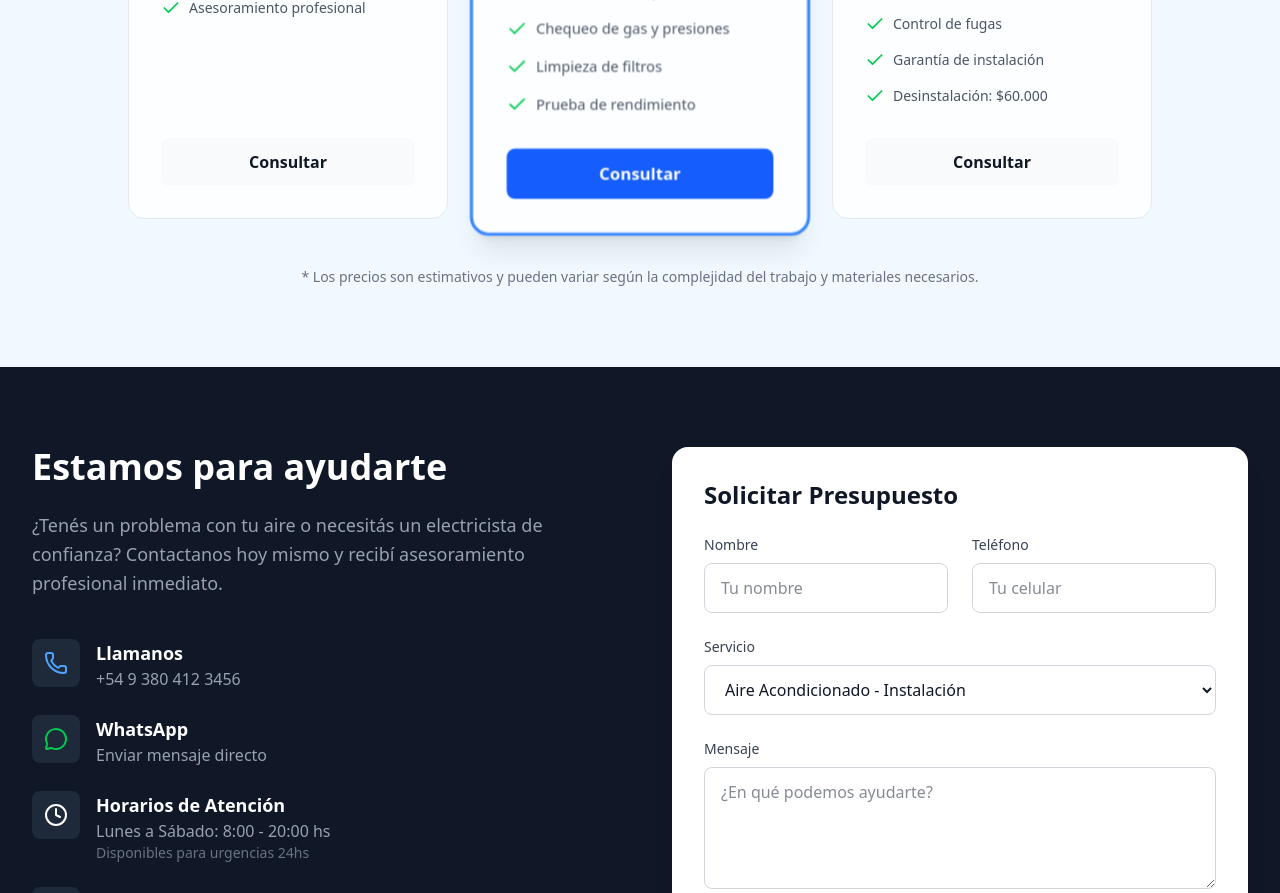
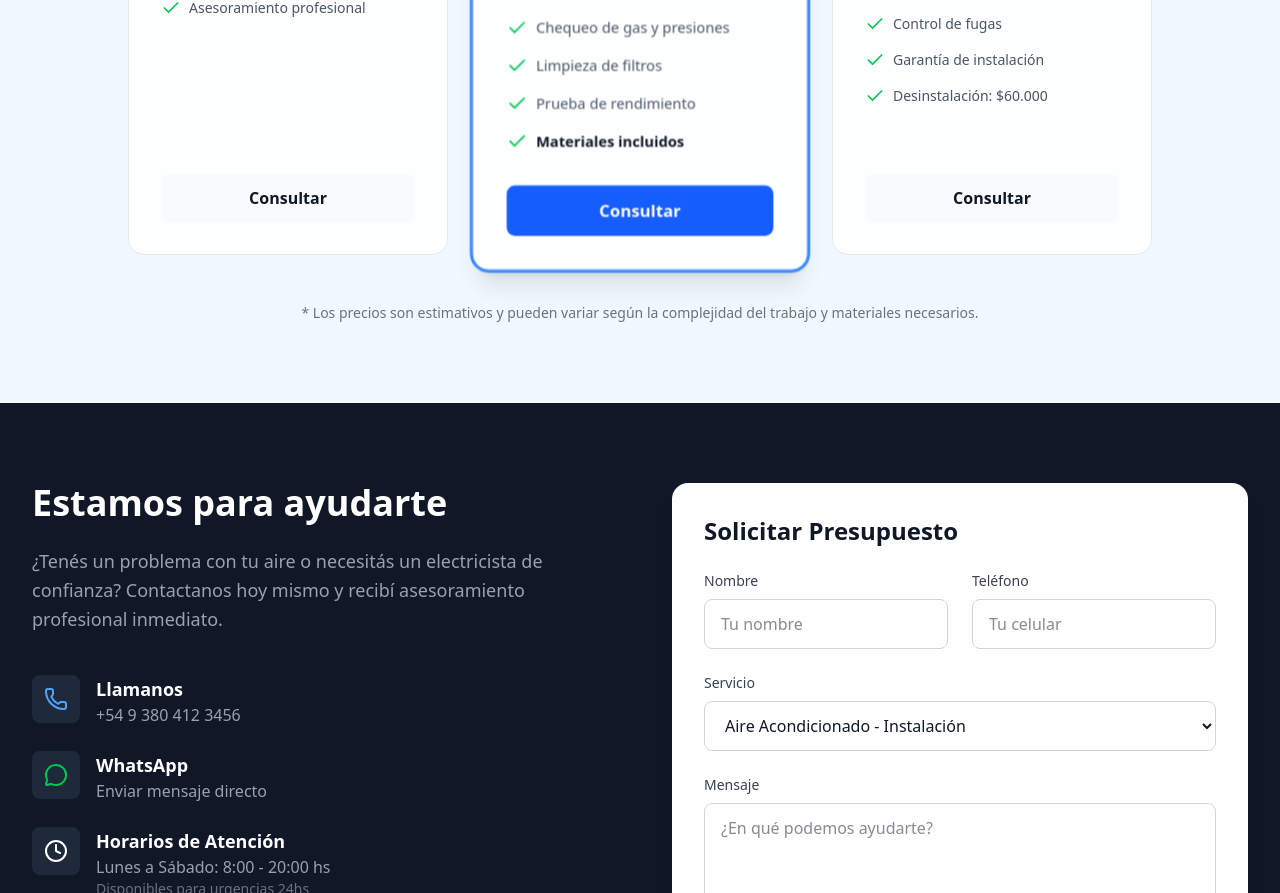
Before and after one commit to Slookii/Romero-Refrigeraciones, a React (Vite) app: page / in a window 1280 px wide. Shown: the part 2720-3613 px from the top of the page. Built offline with nearby package versions, Linux system fonts and the light colour scheme.

Commit message:
Add 'Materiales incluidos' bold text to Maintenance pricing

```diff
--- a/src/components/sections/Pricing.tsx
+++ b/src/components/sections/Pricing.tsx
@@ -24,7 +24,8 @@ const priceList = [
             "Sanitización completa",
             "Chequeo de gas y presiones",
             "Limpieza de filtros",
-            "Prueba de rendimiento"
+            "Prueba de rendimiento",
+            <strong className="text-gray-900">Materiales incluidos</strong>
         ],
         highlight: true
     },
```
